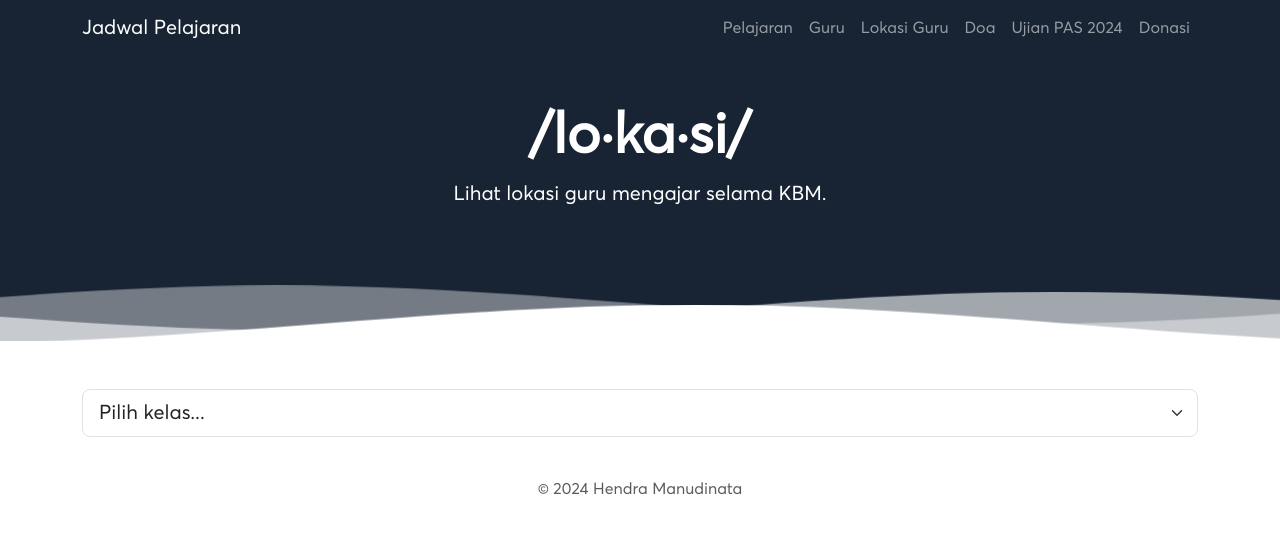
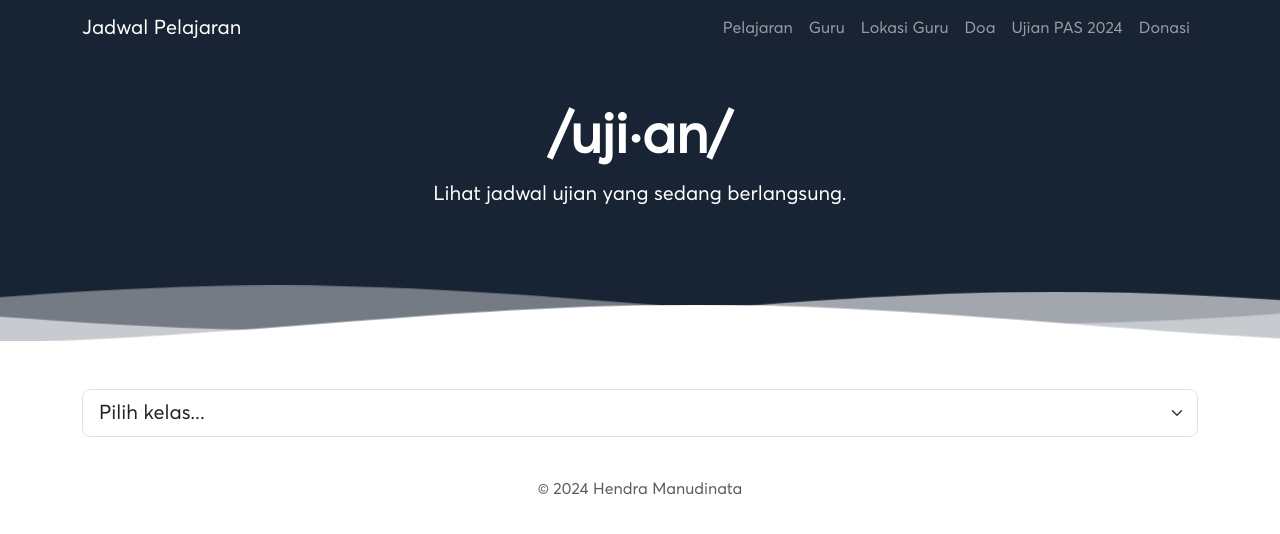
Before and after one commit to manoedinata/jadwalsmaboy, a Jekyll site: the page built from ujian.html, in a window 1280 px wide. Shown: the top 534 px of the page. Built offline with Jekyll 4.4.1, drawn with Linux system fonts in a browser that asks for light colours.

Commit message:
ujian: Update title & description

```diff
--- a/ujian.html
+++ b/ujian.html
@@ -1,8 +1,8 @@
 ---
 layout: base
-title: "/lo·ka·si/"
+title: "/uji·an/"
 description: |
-  Lihat lokasi guru mengajar selama KBM.
+  Lihat jadwal ujian yang sedang berlangsung.
 ---
 
 <div class="container">
```
